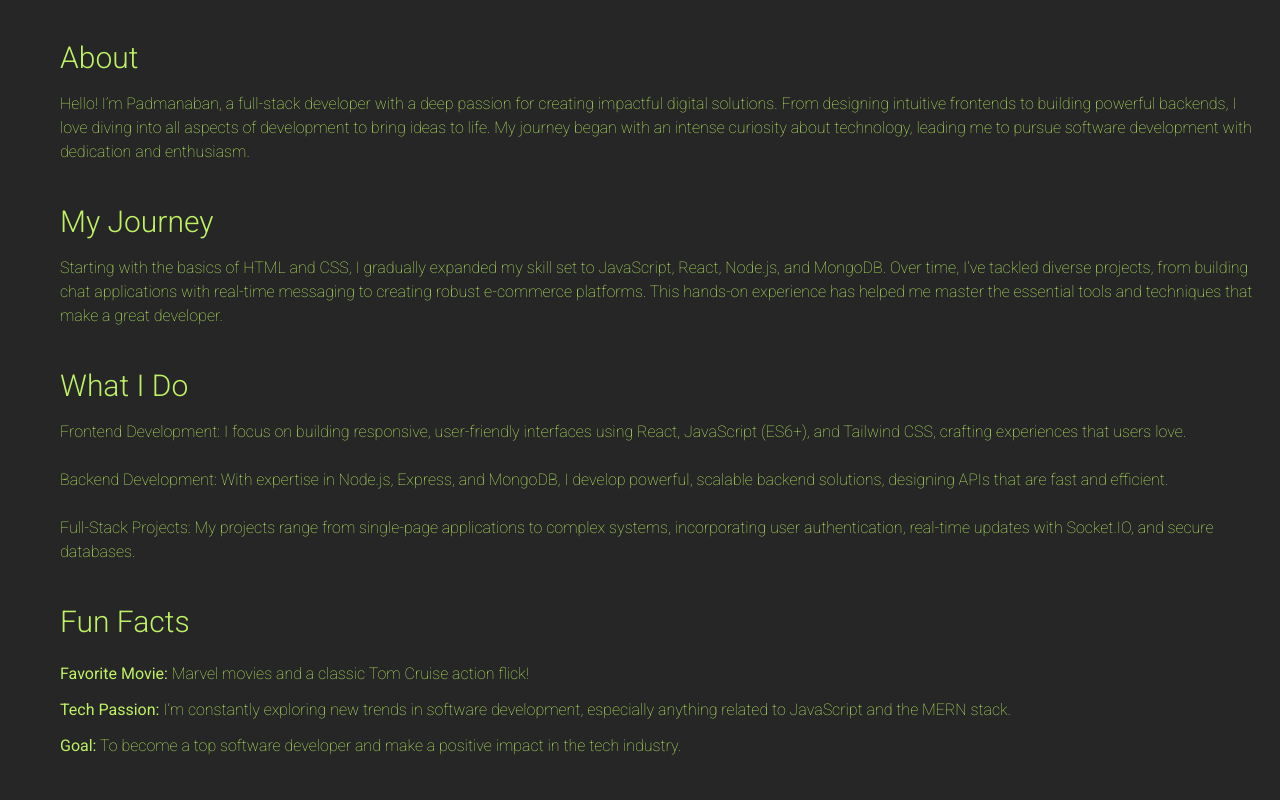
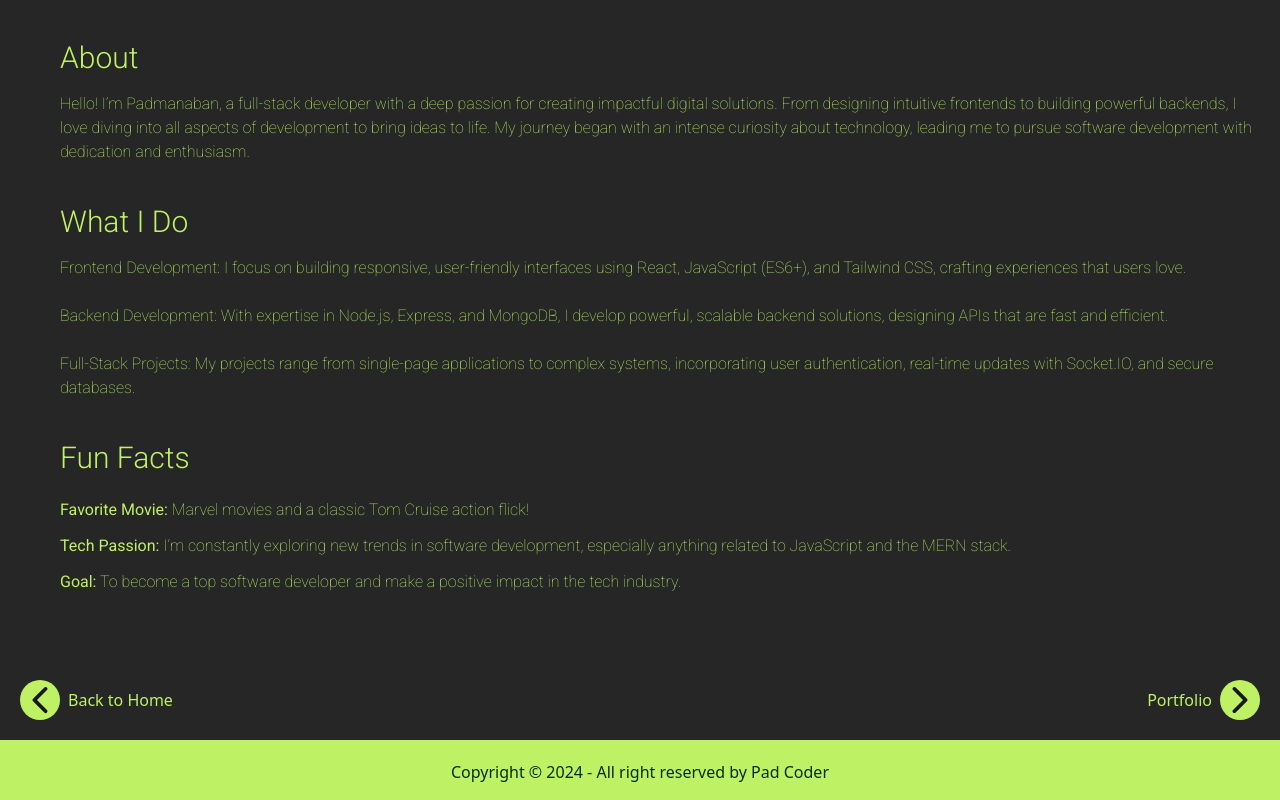
Before and after one commit to Pad-coder/portfolio, a React (Vite) app: page /about in a window 1280 px wide. Shown: the top 800 px of the page. Built offline with nearby package versions, Linux system fonts and the light colour scheme.

Commit message:
Backend interaction successful and changes in UI

```diff
--- a/src/pages/About.jsx
+++ b/src/pages/About.jsx
@@ -22,24 +22,7 @@ const About = () => {
         </div>
       </div>
 
-      <div className=" flex flex-col gap-4 ml-5 mr-5 ">
-        <div className="flex justify-start pt-10 ">
-          <h1 className="text-3xl text-center font-roboto font-light   ">
-            My Journey
-          </h1>
-        </div>
 
-        <div className=" font-roboto font-thin ">
-          <p>
-            Starting with the basics of HTML and CSS, I gradually expanded my
-            skill set to JavaScript, React, Node.js, and MongoDB. Over time,
-            I’ve tackled diverse projects, from building chat applications with
-            real-time messaging to creating robust e-commerce platforms. This
-            hands-on experience has helped me master the essential tools and
-            techniques that make a great developer.
-          </p>
-        </div>
-      </div>
 
       <div className=" flex flex-col gap-4 ml-5 mr-5 ">
         <div className="flex justify-start pt-10 ">
@@ -91,9 +74,13 @@ const About = () => {
       </div>
 
     </div>
-    <div className="ml-5 mt-10 mb-5">
+    <div className="flex  justify-between mx-5 mt-10 mb-5">
         <Link to='/' className="flex items-center gap-2">
           <IoIosArrowBack className=" hover:bg-inherit text-neutral-900 bg-lime-300 hover:text-lime-300 rounded-full h-10 w-10" /><span className="text-lime-300">Back to Home</span>
+        </Link>
+
+        <Link to='/portfolio' className="flex flex-row-reverse items-center gap-2">
+          <IoIosArrowBack className=" hover:bg-inherit text-neutral-900 bg-lime-300 hover:text-lime-300 rounded-full rotate-180 h-10 w-10" /><span className="text-lime-300">Portfolio</span>
         </Link>
       </div>
   </>
--- a/src/pages/Contact.jsx
+++ b/src/pages/Contact.jsx
@@ -12,7 +12,7 @@ const Contact = () => {
 
   const sendMessage = async () => {
     try {
-      const response = await axios.post('http://localhost:8000/api/sendMesssage/', { name, email, message })
+      const response = await axios.post('https://portfolio-be-99ru.onrender.com/api/sendMesssage/', { name, email, message })
 
       await toast.success('Congratlation, I will reach you soon');
 
@@ -123,11 +123,15 @@ const Contact = () => {
 
 
     </div>
-    <div className="ml-5 mt-10 mb-5">
-      <Link to='/' className="flex items-center gap-2">
-        <IoIosArrowBack className=" hover:bg-inherit text-neutral-900 bg-lime-300 hover:text-lime-300 rounded-full h-10 w-10" /><span className="text-lime-300">Back to Home</span>
-      </Link>
-    </div>
+    <div className="flex  justify-between mx-5 mt-10 mb-5">
+        <Link to='/' className="flex items-center gap-2">
+          <IoIosArrowBack className=" hover:bg-inherit text-neutral-900 bg-lime-300 hover:text-lime-300 rounded-full h-10 w-10" /><span className="text-lime-300">Back to Home</span>
+        </Link>
+
+        <Link to='/socialmedia' className="flex flex-row-reverse items-center gap-2">
+          <IoIosArrowBack className=" hover:bg-inherit text-neutral-900 bg-lime-300 hover:text-lime-300 rounded-full rotate-180 h-10 w-10" /><span className="text-lime-300">Connect with Social media</span>
+        </Link>
+      </div>
 
   </>;
 };
--- a/src/pages/Portfolio.jsx
+++ b/src/pages/Portfolio.jsx
@@ -37,13 +37,14 @@ const Portfolio = () => {
         </div>
       </div>
 
-      <div className=" justify-center flex flex-row ">
-
-        <Link to="/" className="bg-lime-300 py-5 px-10 my-10 rounded ">
-
-          <span className="text-sm text-neutral-900">Back to Home</span>
+      <div className="flex  justify-between mx-5 mt-10 mb-5">
+        <Link to='/' className="flex items-center gap-2">
+          <IoIosArrowBack className=" hover:bg-inherit text-neutral-900 bg-lime-300 hover:text-lime-300 rounded-full h-10 w-10" /><span className="text-lime-300">Back to Home</span>
         </Link>
 
+        <Link to='/contact' className="flex flex-row-reverse items-center gap-2">
+          <IoIosArrowBack className=" hover:bg-inherit text-neutral-900 bg-lime-300 hover:text-lime-300 rounded-full rotate-180 h-10 w-10" /><span className="text-lime-300">Contact me</span>
+        </Link>
       </div>
     </>
   );
--- a/src/pages/SocialMedia.jsx
+++ b/src/pages/SocialMedia.jsx
@@ -11,7 +11,7 @@ const SocialMedia = () => {
   return <>
 
     <div className="h-lvh ">
-      <div className="flex flex-col gap-5 mb-5 px-4 py-4 text-lime-300">
+      <div className="flex flex-col gap-5 mb-5 px-4 sm:px-20 py-4 sm:py-10 text-lime-300">
         <h1 className="text-xl  sm:text-2xl font-roboto font-light ">
           Follow My Journey
         </h1>
@@ -35,8 +35,8 @@ const SocialMedia = () => {
 
 
 
-        <div className="flex flex-row gap-5 px-4">
-          <h1 className="text-2xl font-roboto font-light border-r-2 text-lime-300 border-lime-300 pr-3">
+        <div className="flex flex-row gap-5 px-4 sm:px-24 sm:items-center">
+          <h1 className="text-2xl font-roboto font-light border-r-2 text-lime-300 border-lime-300 pr-3 sm:pr-0">
             Join the Community
           </h1>
 
@@ -47,16 +47,14 @@ const SocialMedia = () => {
         </div>
 
       </div>
-      {/* <div className="  ">
-        <img src={wireframe} alt=""  className="w-screen "/>
-      </div>*/}
+
     </div>
 
-    <div className=" justify-center flex flex-row ">
+    <div className=" justify-center flex flex-row  ">
 
-      <Link to="/" className="bg-lime-300 py-5 px-10 mb-10 rounded ">
+      <Link to="/" className="bg-lime-300 hover:bg-inherit text-neutral-900 hover:text-lime-300 py-3 px-5 mb-10 rounded ">
 
-        <span className="text-sm text-neutral-900">Back to Home</span>
+        <span className="text-sm ">Back to Home</span>
       </Link>
     </div>
   </>
```
